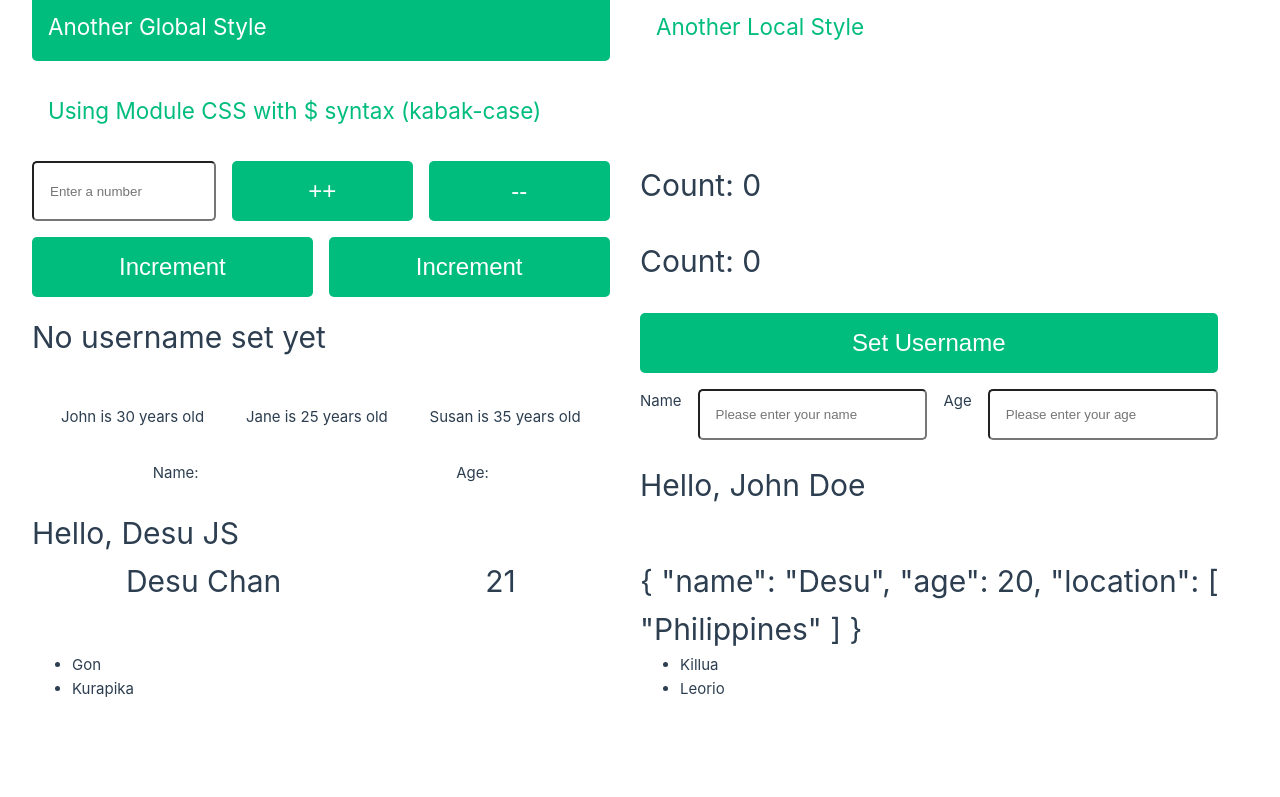
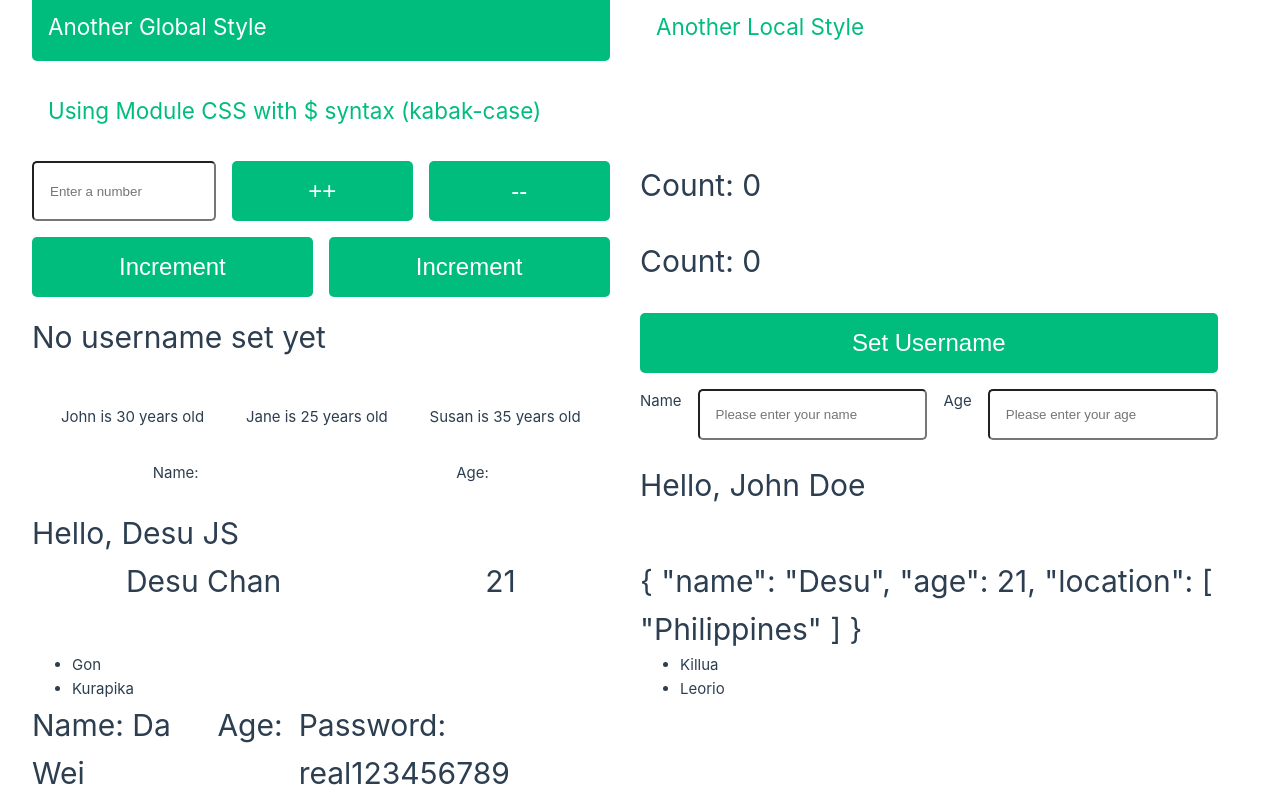
Before and after one commit to desuchan27/learning-vue, a Vue app: page / in a window 1280 px wide. Shown: the part 456-1253 px from the top of the page. Before the commit the page ends 1157 px from the top, so only its background shows below. Built offline with nearby package versions, Linux system fonts and the light colour scheme.

Commit message:
learned customvalidator

```diff
--- a/src/App.vue
+++ b/src/App.vue
@@ -13,6 +13,7 @@ import DynamicPropsComponent from './components/DynamicPropsComponent.vue'
 import ChangingPropsValue from './components/ChangingPropsValue.vue'
 import PropValidation from './components/PropValidation.vue'
 import ComplexPropsComponent from './components/ComplexPropsComponent.vue'
+import CustomValidator from './components/CustomValidator.vue'
 // import GlobalStyle from './components/GlobalStyle.vue'
 // import LocalStyle from './components/LocalStyle.vue'
 
@@ -36,8 +37,9 @@ const lastName = ref('JS')
   <PropValidation fullName="Desu Chan" :age="21" />
   <ComplexPropsComponent
     :friends="['Gon', 'Killua', 'Kurapika', 'Leorio']"
-    :userInfo="{ name: 'Desu', age: 20, location: ['Philippines'] }"
+    :userInfo="{ name: 'Desu', age: 21, location: ['Philippines'] }"
   />
+  <CustomValidator name="Da Wei" age:20 password="real123456789" />
 </template>
 <style scoped>
 /* h1 {
--- /dev/null
+++ b/src/components/CustomValidator.vue
@@ -0,0 +1,30 @@
+<script setup>
+defineProps({
+  name: {
+    type: String,
+    validator: (propValue) => {
+      return ['Da Wei'].includes(propValue)
+    }
+  },
+
+  age: {
+    type: Number,
+    validator: (propValue) => {
+      propValue >= 18 && propValue <= 30 ? true : false
+    }
+  },
+
+  password: {
+    type: String,
+    validator: (propValue) => propValue.length >= 8 && true
+  }
+})
+</script>
+
+<template>
+  <div class="rows">
+    <h1>Name: {{ name }}</h1>
+    <h1>Age: {{ age }}</h1>
+    <h1>Password: {{ password }}</h1>
+  </div>
+</template>
```
